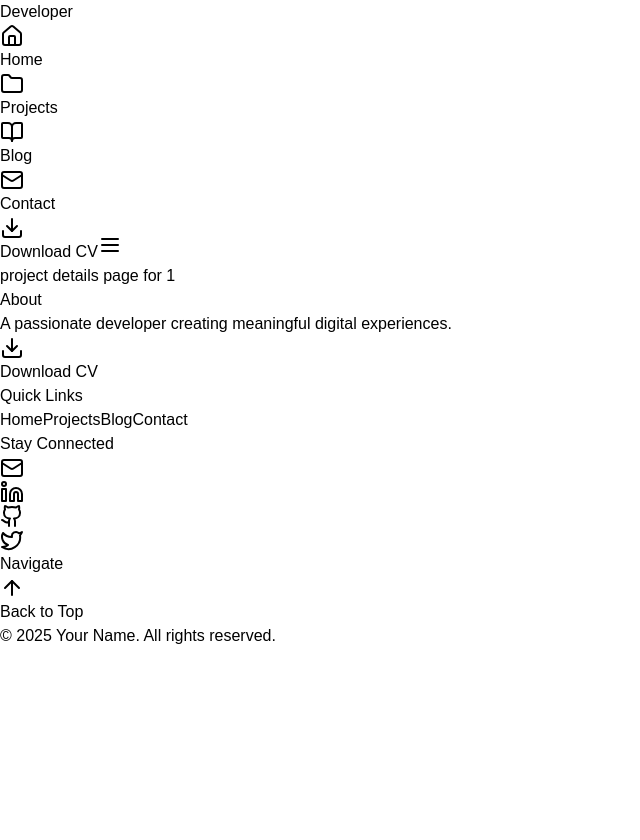
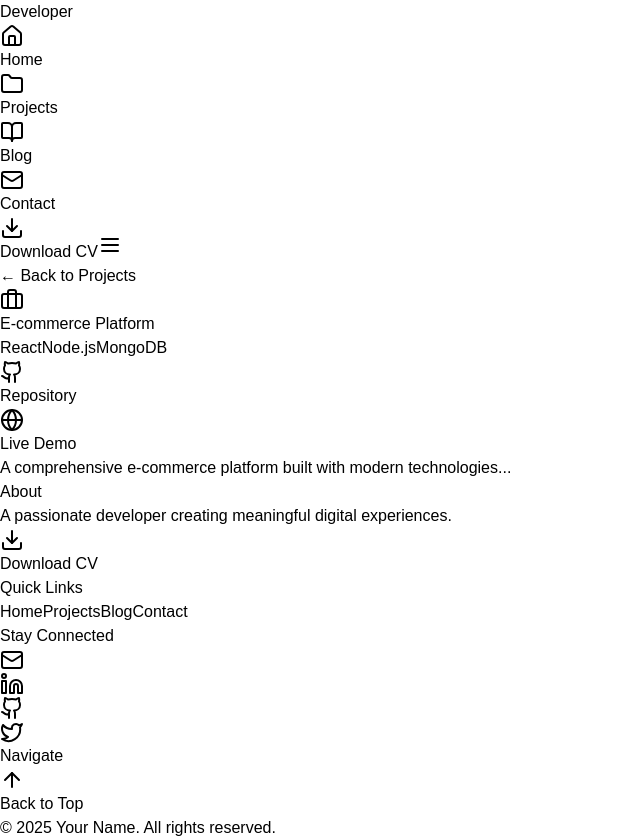
Before and after one commit to asadsuzan/nextjs-portolio, a Next.js app: page /projects/1 in a window 1280 px wide. Shown: the whole page, without its empty margins (0-640 px from the left). Before the commit the page ends 800 px from the top, so only its background shows below. Built offline with nearby package versions, Linux system fonts and the light colour scheme.

Commit message:
created projects page ui

```diff
--- a/src/app/projects/[projectId]/page.tsx
+++ b/src/app/projects/[projectId]/page.tsx
@@ -1,13 +1,83 @@
-import React from 'react'
+import { notFound } from "next/navigation";
+import { Briefcase, Github, Globe,  } from "lucide-react";
+import Link from "next/link";
 
-const ProjectDetailsPage = async({params}:{params:{projectId:string}}) => {
-    const {projectId} =  params
+
+const ProjectDetails = ({ params }: { params: { projectId: string } }) => {
+  // Temporary data - replace with real data fetching
+  const project = {
+    id: 1,
+    title: "E-commerce Platform",
+    description: "Full-stack e-commerce solution",
+    tech: ["React", "Node.js", "MongoDB"],
+    year: 2024,
+    content: `A comprehensive e-commerce platform built with modern technologies...`,
+    repoUrl: "#",
+    liveUrl: "#",
+  };
+
+  if (parseInt(params.projectId) !== 1) return notFound();
 
   return (
-    <div>
-        project details page for {projectId}
+    <div className="min-h-screen flex flex-col">
+
+      <main className="flex-1 py-12">
+        <div className="max-w-7xl mx-auto px-4 sm:px-6 lg:px-8">
+          <div className="max-w-3xl mx-auto">
+            <div className="mb-8">
+              <Link
+                href="/projects"
+                className="text-blue-600 hover:text-blue-700 flex items-center"
+              >
+                ← Back to Projects
+              </Link>
+            </div>
+
+            <div className="mb-8">
+              <Briefcase className="h-12 w-12 text-blue-600 mb-4" />
+              <h1 className="text-4xl font-bold text-gray-900 mb-2">
+                {project.title}
+              </h1>
+              <div className="flex flex-wrap gap-2 mb-4">
+                {project.tech.map((tech) => (
+                  <span
+                    key={tech}
+                    className="bg-blue-100 text-blue-800 text-sm px-3 py-1 rounded-full"
+                  >
+                    {tech}
+                  </span>
+                ))}
+              </div>
+              <div className="flex gap-4 mb-8">
+                {project.repoUrl && (
+                  <a
+                    href={project.repoUrl}
+                    className="flex items-center text-blue-600 hover:text-blue-700"
+                  >
+                    <Github className="h-5 w-5 mr-2" />
+                    Repository
+                  </a>
+                )}
+                {project.liveUrl && (
+                  <a
+                    href={project.liveUrl}
+                    className="flex items-center text-blue-600 hover:text-blue-700"
+                  >
+                    <Globe className="h-5 w-5 mr-2" />
+                    Live Demo
+                  </a>
+                )}
+              </div>
+              <p className="text-gray-600 whitespace-pre-line">
+                {project.content}
+              </p>
+            </div>
+          </div>
+        </div>
+      </main>
+
     </div>
-  )
-}
+  );
+};
 
-export default ProjectDetailsPage
+export default ProjectDetails;
```
Also changed, not shown: src/app/projects/page.tsx (+75 -5 lines).
